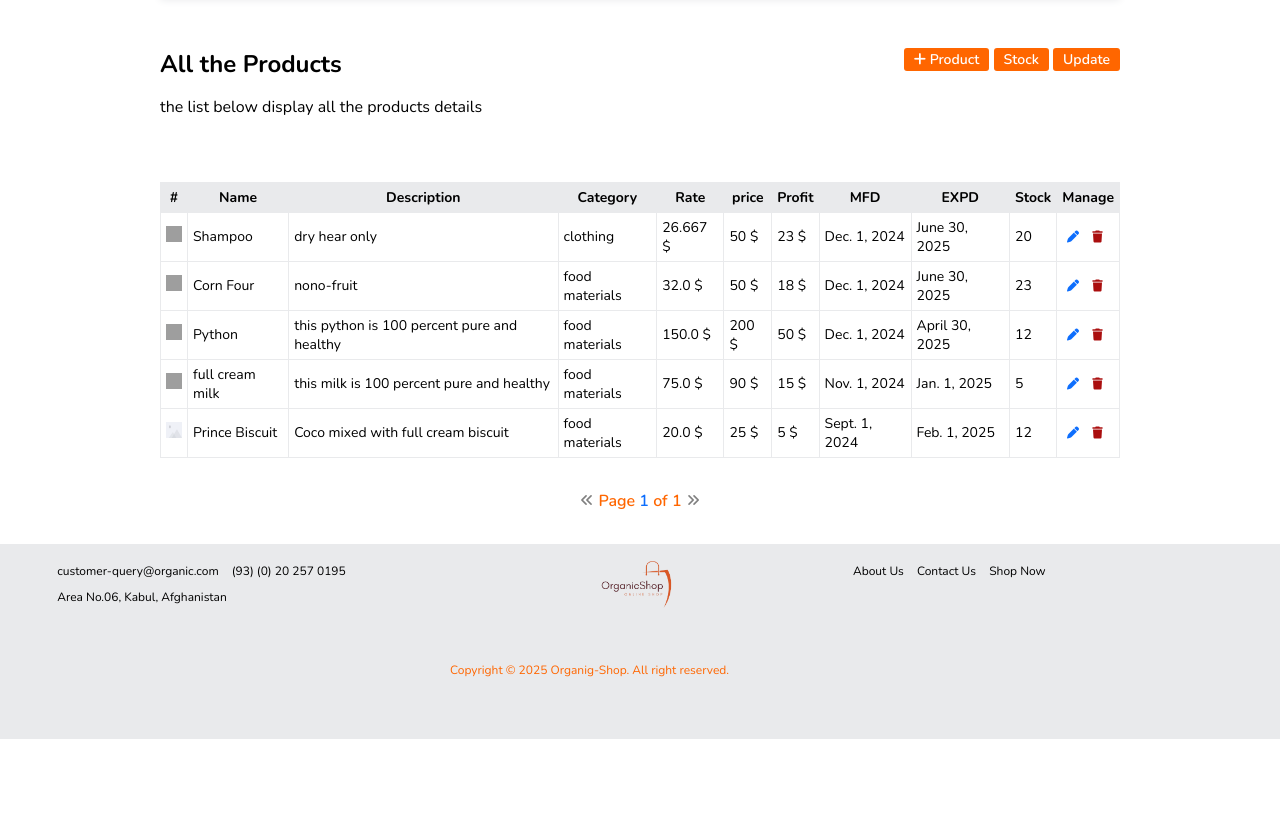
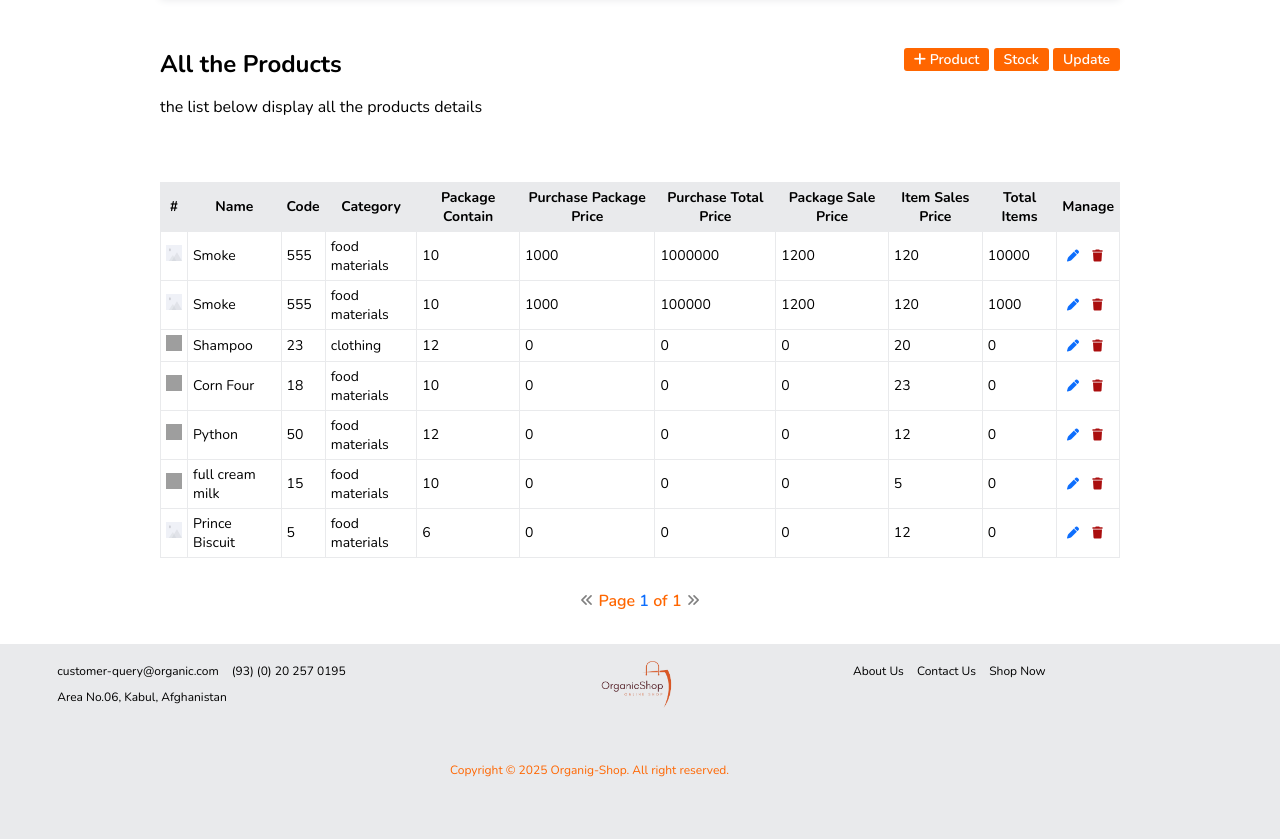
Before and after one commit to Esmat-Farjad/ecommerce, a Django app: page /store/product/list in a window 1280 px wide. Shown: the part 58-897 px from the top of the page. Before the commit the page ends 797 px from the top, so only its background shows below. Run offline with Django 4.2, Linux system fonts and the light colour scheme; data comes from the database, SQL or seed files in the repository; some libraries are stand-ins or nearby versions; grey boxes are pictures that could not be loaded.

Commit message:
purchase module restructured

```diff
--- a/store/models.py
+++ b/store/models.py
@@ -27,19 +27,19 @@ class Product(models.Model):
     category = models.ForeignKey(Category, on_delete=models.CASCADE)
     user = models.ForeignKey(CustomUser, null=True, on_delete=models.SET_NULL)
     # Relationship
+    code = models.IntegerField(null=True, default=0)
     name = models.CharField(max_length=100)
+    package_contain = models.PositiveBigIntegerField(choices=NUMBER_CHOICES)
+    package_purchase_price = models.IntegerField(default=0, null=True)
+    total_package_price = models.IntegerField(default=0, null=True)
+    num_of_packages = models.IntegerField(default=1)
+    package_sale_price = models.IntegerField(null=True, default=0)
+    item_sale_price = models.IntegerField( null=True ,default=0)
+    total_items = models.IntegerField(null=True,default=0)
+    image = models.ImageField(default='default.svg', upload_to='item_images')
     description = models.CharField(max_length=200)
-    price = models.IntegerField(default=0)
-    bulk_price = models.IntegerField(default=0)
-    packet_contain = models.PositiveBigIntegerField(choices=NUMBER_CHOICES)
-    rate = models.FloatField(null=True, default=0)
-    mfd = models.DateField(null=True, blank=True)
-    expd = models.DateField(null=True, blank=True)
-    profit = models.IntegerField(null=True,default=0)
-    stock = models.IntegerField(null=True,default=0)
-    num_packet = models.IntegerField(default=1)
-    image = models.ImageField(default='default.svg', upload_to='item_images')
-
+    created_at = models.DateTimeField(auto_now_add=True, null=True, blank=True)
+    updated_at = models.DateTimeField(auto_now=True, null=True, blank=True)
 
 
     def __str__(self):
--- /dev/null
+++ b/store/templates/partials/_product_table.html
@@ -0,0 +1,74 @@
+{% if page_obj.object_list %}
+<div>
+    <table>
+        <thead>
+            <th>#</th>
+            <th>Name</th>
+            <th>Code</th>
+            <th>Category</th>
+            <th>Package Contain</th>
+            <th>Purchase Package Price</th>
+            <th>Purchase Total Price</th>
+            <th>Package Sale Price</th>
+            <th>Item Sales Price</th>
+            <th>Total Items</th>
+            <th>Manage</th>
+        </thead>
+        <tbody>
+            {% for item in page_obj.object_list %}
+            <tr>
+            <td>
+                <img src="{{item.image.url}}" width="16" height="16" alt="">
+            </td>
+            <td>{{item.name}}</td>
+            <td>{{item.code}}</td>
+            <td>{{item.category}}</td>
+            <td>{{item.package_contain}}</td>
+            <td>{{item.package_purchase_price}}</td>
+            <td>{{item.total_package_price}}</td>
+            <td>{{item.package_sale_price}}</td>
+            <td>{{item.item_sale_price}}</td>
+            <td>{{item.total_items}}</td>
+            <td class="manage-product">
+                <a href="{% url 'store:manage_product' 'edit' item.id %}">
+                    <i class="fa-solid fa-pen"></i>
+                </a>
+                <a href="{% url 'store:manage_product' 'delete' item.id %}"
+                onclick="return confirm('Are you sure you want to delete {{item.name}}?')">
+                    <i class="fa-solid fa-trash"></i>
+                </a>
+            </td>
+            </tr>
+            {% endfor %}
+        </tbody>
+    </table>
+
+</div>
+<!-- paginator navigation button start -->
+<div class="paginator">
+    {% if page_obj.has_previous %}
+    <a href="?page={{page_obj.previous_page_number}}">
+        <small class="active-nav"><i class="fa-solid fa-angles-left"></i></small>
+    </a>
+    {% else %}
+    <small class="not-active-nav"><i class="fa-solid fa-angles-left"></i></small>
+    {% endif %}
+    <span>Page
+        <span class="active-page">{{page_obj.number}}</span> of
+        <span>{{page_obj.paginator.num_pages}}</span>
+    </span>
+    {% if page_obj.has_next %}
+    <a href="?page={{page_obj.next_page_number}}" class="tooltip relative">
+        <small class="active-nav"><i class="fa-solid fa-angles-right"></i></small>
+    </a>
+    {% else %}
+    <small class="not-active-nav"><i class="fa-solid fa-angles-right"></i></small>
+    {% endif %}
+</div>
+<!-- paginator navigation button end -->
+{% else %}
+<div class="empty-record">
+    <h1 class="title">No Product Found</h1>
+    <a href="{% url 'store:purchase' %}" class="active-link">Let's Purchase some</a>
+</div>
+{% endif %}
--- a/store/templates/product.html
+++ b/store/templates/product.html
@@ -16,80 +16,7 @@
             <a href="#" class="btn">Update</a>
         </div>
     </div>
-    {% if page_obj.object_list %}
-    <div>
-        <table>
-            <thead>
-                <th>#</th>
-                <th>Name</th>
-                <th>Description</th>
-                <th>Category</th>
-                <th>Rate</th>
-                <th>price</th>
-                <th>Profit</th>
-                <th>MFD</th>
-                <th>EXPD</th>
-                <th>Stock</th>
-                <th>Manage</th>
-            </thead>
-            <tbody>
-                {% for item in page_obj.object_list %}
-                <tr>
-                <td>
-                    <img src="{{item.image.url}}" width="16" height="16" alt="">
-                </td>
-                <td>{{item.name}}</td>
-                <td>{{item.description}}</td>
-                <td>{{item.category}}</td>
-                <td>{{item.rate}} $</td>
-                <td>{{item.price}} $</td>
-                <td>{{item.profit}} $</td>
-                <td>{{item.mfd}}</td>
-                <td>{{item.expd}}</td>
-                <td>{{item.stock}}</td>
-                <td class="manage-product">
-                    <a href="{% url 'store:manage_product' 'edit' item.id %}">
-                        <i class="fa-solid fa-pen"></i>
-                    </a>
-                    <a href="{% url 'store:manage_product' 'delete' item.id %}"
-                    onclick="return confirm('Are you sure you want to delete {{item.name}}?')">
-                        <i class="fa-solid fa-trash"></i>
-                    </a>
-                </td>
-                </tr>
-                {% endfor %}
-            </tbody>
-        </table>
-
-    </div>
-    <!-- paginator navigation button start -->
-    <div class="paginator">
-        {% if page_obj.has_previous %}
-        <a href="?page={{page_obj.previous_page_number}}">
-            <small class="active-nav"><i class="fa-solid fa-angles-left"></i></small>
-        </a>
-        {% else %}
-        <small class="not-active-nav"><i class="fa-solid fa-angles-left"></i></small>
-        {% endif %}
-        <span>Page
-            <span class="active-page">{{page_obj.number}}</span> of
-            <span>{{page_obj.paginator.num_pages}}</span>
-        </span>
-        {% if page_obj.has_next %}
-        <a href="?page={{page_obj.next_page_number}}" class="tooltip relative">
-            <small class="active-nav"><i class="fa-solid fa-angles-right"></i></small>
-        </a>
-        {% else %}
-        <small class="not-active-nav"><i class="fa-solid fa-angles-right"></i></small>
-        {% endif %}
-    </div>
-    <!-- paginator navigation button end -->
-    {% else %}
-    <div class="empty-record">
-        <h1 class="title">No Product Found</h1>
-        <a href="{% url 'store:purchase' %}" class="active-link">Let's Purchase some</a>
-    </div>
-    {% endif %}
+    {% include 'partials/_product_table.html' %}
 </div>
 
 {% endblock content %}
--- a/store/views.py
+++ b/store/views.py
@@ -210,18 +210,19 @@ def purchase(request):
         purchase_form = PurchaseProductForm(request.POST, request.FILES)
 
         if purchase_form.is_valid():
-            price = purchase_form.cleaned_data.get('price')
-            packet_contain = purchase_form.cleaned_data.get('packet_contain')
-            num_packet = purchase_form.cleaned_data.get('num_packet')
-            total_price = purchase_form.cleaned_data.get('bulk_price')
-            rate  = round((total_price / packet_contain),3)
-            profit = round((price - rate),3)
-            stock = packet_contain * num_packet
-            print(f"RATE: {rate} || PROFIT: {profit} || STOCK: {stock}")
+            package_purchase_price = purchase_form.cleaned_data['package_purchase_price']
+            package_contain = purchase_form.cleaned_data.get('package_contain')
+            num_of_packages = purchase_form.cleaned_data.get('num_of_packages')
+            total_package_price = purchase_form.cleaned_data.get('total_package_price')
+            package_sale_price = purchase_form.cleaned_data.get('package_sale_price')
+            total_package_price = int(num_of_packages) * int(package_purchase_price)
+            total_items = int(package_contain) * int(num_of_packages)
+            item_sale_price = round((package_sale_price / package_contain), 3) if package_contain else 0
+            print(f"total_price: {total_package_price} || total_items: {total_items} || item_sale_price: {item_sale_price}")
             product = purchase_form.save(commit=False)
-            product.rate = rate
-            product.profit = profit
-            product.stock = stock
+            product.total_items = total_items
+            product.item_sale_price = item_sale_price
+            product.total_package_price= total_package_price
             product.user = request.user
             product.save()
             messages.success(request, "Product added successfully !")
```
Also changed, not shown: store/forms.py (+2 -11 lines), store/templates/includes/update_product.html (+35 -25 lines), store/templates/purchase.html (+39 -84 lines), db.sqlite3, store/migrations/0021_rename_profit_product_code_and_more.py (added).
